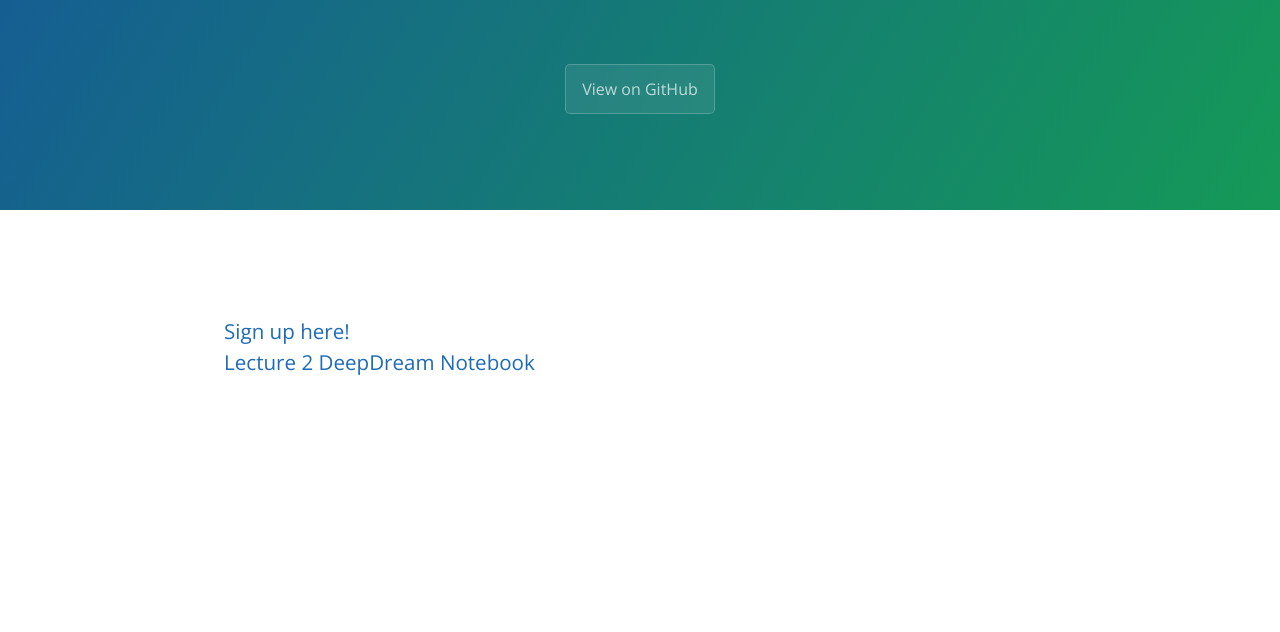
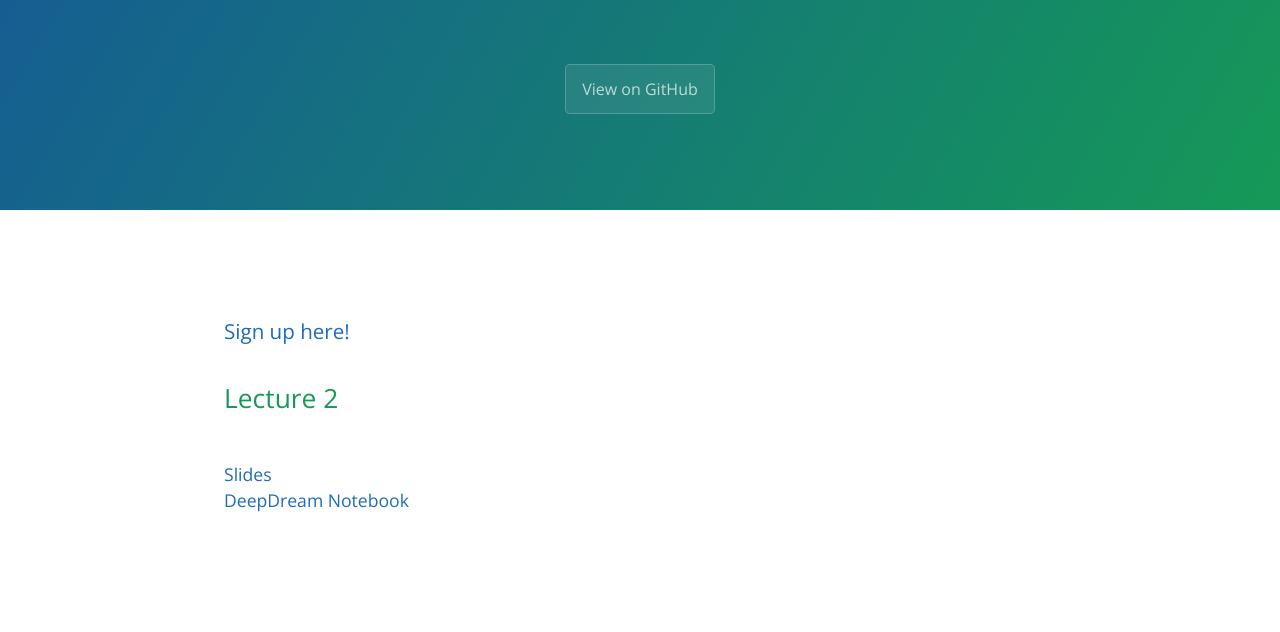
Before and after one commit to sarahmuschinske/gen_art_mit, a plain HTML site: page index.html in a window 1280 px wide. Shown: the part 320-952 px from the top of the page. Drawn offline with nearby package versions, Linux system fonts and the light colour scheme.

Commit message:
Update index.html

```diff
--- a/index.html
+++ b/index.html
@@ -18,7 +18,9 @@
 
     <section class="main-content">
       <h3> <a href="https://forms.gle/t8MZtSDAmQKxi2gt9">Sign up here!</a>
-        <a href = "https://colab.research.google.com/drive/17Gaicq7zRmyJtDbuVcmJaCYePU3kv2BH?usp=sharing"> Lecture 2 DeepDream Notebook </a>
+        <h2> Lecture 2 </h2>
+        <a href = "Perception .pdf">Slides </a>
+        <a href = "https://colab.research.google.com/drive/17Gaicq7zRmyJtDbuVcmJaCYePU3kv2BH?usp=sharing"> DeepDream Notebook </a>
 
  <object data="Noise_Perception_Learning_IAP_2023_Syllabus.pdf" width="1000" height="1000" type="application/pdf"></object>
 
```
